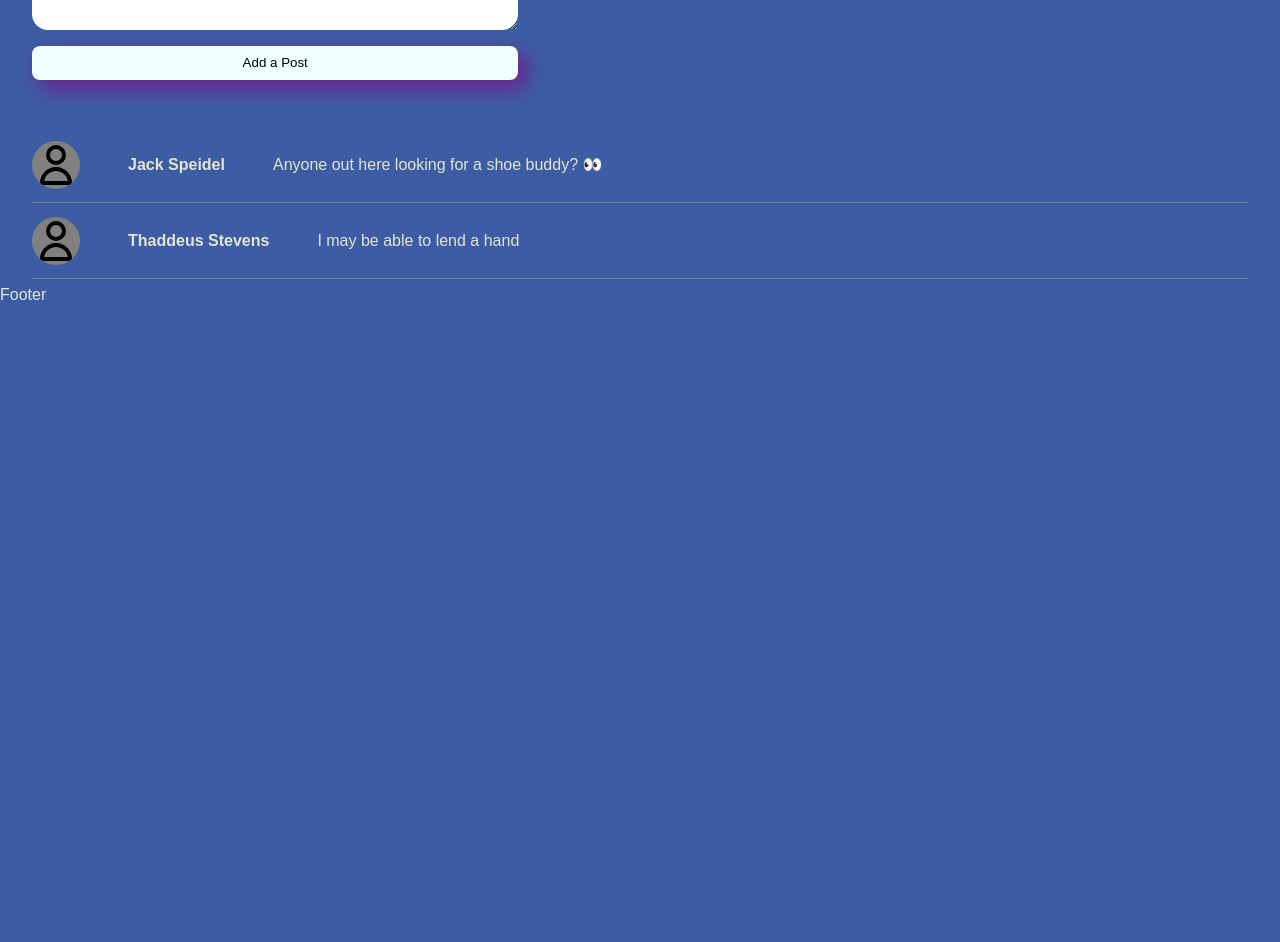
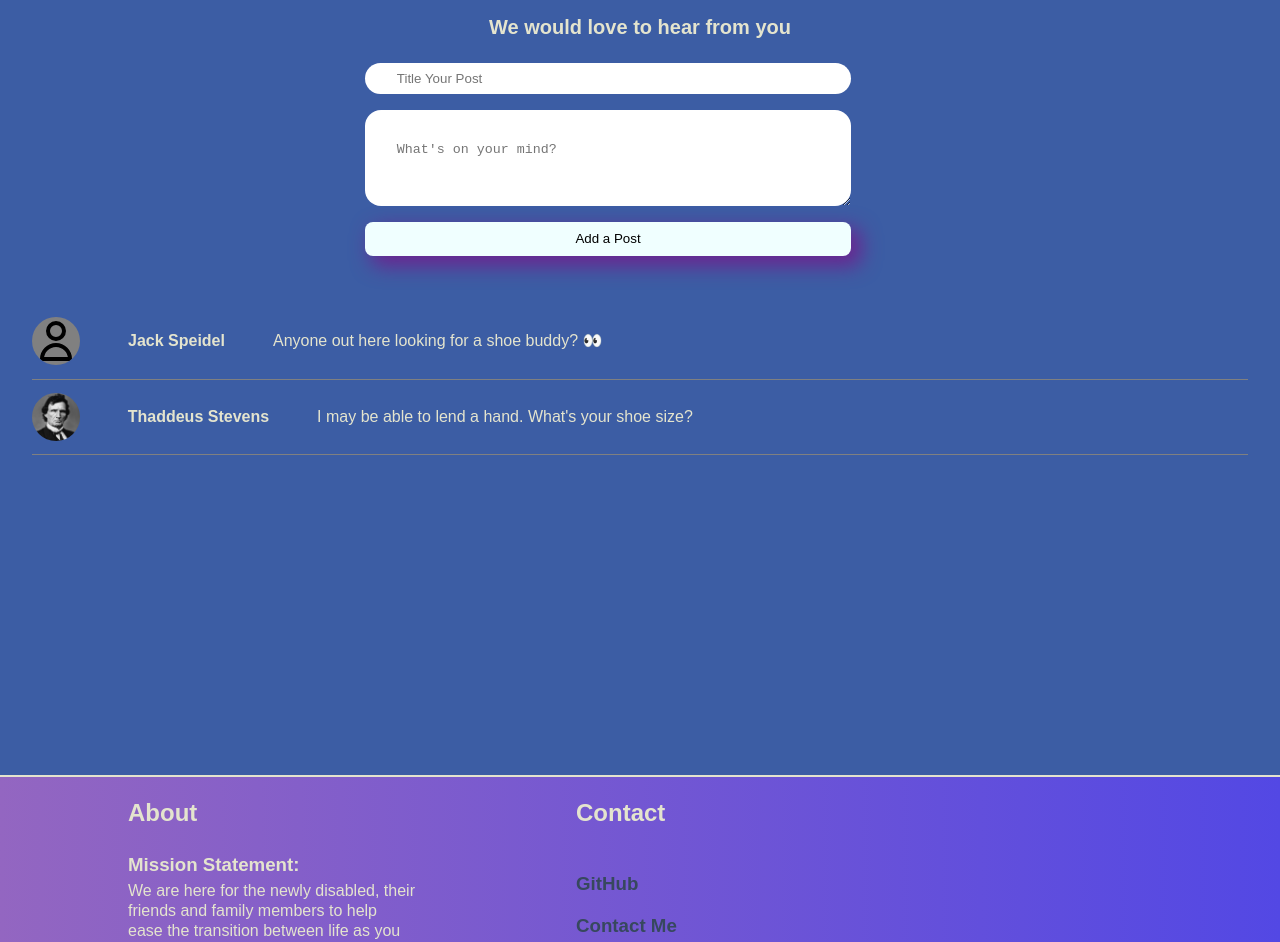
Before and after one commit to JackSpeidel/jack-speidel-capstone, a React (Create React App) app: page /community in a window 1280 px wide. Shown: the part 460-1402 px from the top of the page. Before the commit the page ends 800 px from the top, so only its background shows below. Built offline with nearby package versions, Linux system fonts and the light colour scheme.

Commit message:
footer finished and styled

```diff
--- a/src/components/AboutUs/AboutUs.jsx
+++ b/src/components/AboutUs/AboutUs.jsx
@@ -4,11 +4,12 @@ const AboutUs = () => {
 	return (
 		<div className='about'>
 			<section className='about__heading'>
-				<h2 className='about__title'>What we're here for</h2>
+				<h2 className='about__title'>What <em>we're</em> here for</h2>
 			</section>
 			<section className='about__body'>
 				<p className='about__text'>This site is for newly disabled individuals and those close to them who are looking for resources and a community of people just like you.</p>
-                <p className='about__text'>In short, we're here for each other 🦾</p>
+                <p className='about__text'>In short, we're here for each other</p>
+                <p className="about__text about__enlarge">🦾</p>
 			</section>
 		</div>
 	)
--- a/src/components/AboutUs/aboutUs.scss
+++ b/src/components/AboutUs/aboutUs.scss
@@ -29,4 +29,9 @@
     &__subheading--italicize{
         text-emphasis: i;
     }
+
+    &__enlarge {
+        margin-top: 5rem;
+        font-size: 5rem;
+    }
 }
--- a/src/components/Footer/Footer.jsx
+++ b/src/components/Footer/Footer.jsx
@@ -1,9 +1,26 @@
 import './footer.scss';
-
+import { Link } from 'react-router-dom';
 
 const Footer = () => {
   return (
-    <div>Footer</div>
+    <div className='footer'>
+        <section className="footer__container">
+            <div className='footer__column'>
+                <h2 className='footer__heading'>About</h2>
+                <h3 className='footer__subheading'>Mission Statement:</h3>
+                <p className='footer__body'>We are here for the newly disabled, their friends and family members to help ease the transition between life as you knew it and the life you lead now.</p>
+            </div>
+            <div className='footer__column'>
+                <h2 className='footer__heading'>Contact</h2>
+                <Link className='footer__link' target='_blank' rel='noreferrer' to='https://github.com/JackSpeidel'>
+                    <h3 className='footer__contact-subheading'>GitHub</h3>
+                </Link>
+                <Link className='footer__link' to=''>
+                    <h3 className='footer__contact-subheading' target='_blank' rel='noreferrer' onClick={() => window.location = 'mailto:speideljackson@gmail.com'}>Contact Me</h3>
+                </Link>
+            </div>
+        </section>
+    </div>
   )
 }
 
--- a/src/components/Footer/footer.scss
+++ b/src/components/Footer/footer.scss
@@ -0,0 +1,46 @@
+.footer {
+
+    background-image: linear-gradient(to right, rgb(147, 102, 193), rgb(83, 72, 228));
+    border-top: 2px solid rgb(228, 228, 206);
+    padding-bottom: 2rem;
+
+    &__container{
+        display: flex;
+        flex-direction: row;
+        padding-left: 8rem;
+        gap: 10rem;
+    }
+
+    &__column {
+        display: flex;
+        flex-direction: column;
+        width: 25%;
+    }
+
+    &__subheading{
+        margin: 0;
+    }
+
+    &__contact-subheading{
+        margin-bottom: -0.5rem;
+    }
+
+    &__body {
+        margin: 0;
+        line-height: 1.25rem;
+    }
+
+    &__contact-body {
+        margin: 1rem 0 0 0;
+        line-height: 1.25rem;
+    }
+
+    &__link {
+        text-decoration: none;
+        color: #37485e;
+
+        &:hover{
+            color: #3366CC;
+        }
+    }
+}
--- a/src/components/MainCards/mainCards.scss
+++ b/src/components/MainCards/mainCards.scss
@@ -4,6 +4,7 @@
     display: flex;
     justify-content: center;
     flex-direction: column;
+    margin-bottom: 15rem;
 
     &__heading {
         text-align: center;
--- a/src/components/Nav/nav.scss
+++ b/src/components/Nav/nav.scss
@@ -49,10 +49,12 @@
     align-items: center;
     justify-content: space-between;
     margin-bottom: 2rem;
-    transition: .5s ease-in-out;
+    transition: 3s ease-in-out;
     position: fixed;
     width: 100%;
     z-index: 10;
     background: inherit;
     border-bottom: 2px solid rgb(228, 228, 206);
+    top: 0;
+    background-image: linear-gradient(to right, rgb(83, 72, 228) , rgb(147, 102, 193));
 }
--- a/src/pages/Community/Community.jsx
+++ b/src/pages/Community/Community.jsx
@@ -1,7 +1,8 @@
 import './community.scss';
 import { useEffect, useState } from 'react';
 import axios from 'axios';
-import user_icon from '../../assets/images/user-svgrepo-com.svg'
+import user_icon from '../../assets/images/user-svgrepo-com.svg';
+import thaddeus from '../../assets/images/thaddeus_stevens_photo.webp'
 
 const apiUrl = "http://localhost:5050";
 
@@ -39,11 +40,11 @@ const Community = () => {
   return (
     <div className='community'>
         <section className='community__header'>
-            <h1 className='community__title'>welcome welcome welcome</h1>
+            <h1 className='community__title'>Welcome Welcome Welcome</h1>
             <h3 className='community__subheading'>Please use this space to post & respond to each other with any questions/comments you may have about being newly disabled.</h3>
         </section>
+        <h3 className='community__post-heading'>We would love to hear from you</h3>
         <section className='community__post-form'>
-            <h3 className='community__post-heading'>We would love to hear from you</h3>
             <form className='community__form' onSubmit={handleSubmit}>
                 <label htmlFor="name">{}</label>
                 <input className='community__form-title' placeholder='Title Your Post' wrap='hard' type='text' name='title' />
@@ -58,9 +59,9 @@ const Community = () => {
                 <p className='community__post-content'>Anyone out here looking for a shoe buddy? 👀</p>
             </div>
             <div className='community__post'>
-                <img className='community__user-icon' src={user_icon} alt="user icon" />
+                <img className='community__user-icon' src={thaddeus} alt="user icon" />
                 <h4 className='community__post-author'>Thaddeus Stevens</h4>
-                <p className='community__post-content'>I may be able to lend a hand</p>
+                <p className='community__post-content'>I may be able to lend a hand. What's your shoe size?</p>
             </div>
         </section>
 
--- a/src/pages/Community/community.scss
+++ b/src/pages/Community/community.scss
@@ -1,9 +1,10 @@
 .community {
 
-    margin: 0 2rem;
+    margin: 8rem 2rem 0 2rem;
 
     &__header {
         text-align: center;
+        margin-bottom: 10rem;
     }
 
     &__title {
@@ -17,11 +18,14 @@
     &__post-heading {
         text-align: center;
         font-size: 1.25rem;
+        // position: relative;
+        right: 2rem;
     }
 
     &__posts {
         display: flex;
         flex-direction: column;
+        margin-bottom: 20rem;
     }
 
     &__post {
@@ -44,7 +48,7 @@
 
     &__post-button-container {
         display: flex;
-        justify-content: flex-end;
+        justify-content: center;
         margin-top: 1rem;
         margin-right: 3rem;
     }
@@ -59,15 +63,15 @@
 
     &__post-form {
         display: flex;
-        justify-content: center;
+        align-items: center;
         margin-bottom: 3rem;
         flex-direction: column;
+        margin-top: -2rem;
     }
 
     &__form {
         display: flex;
         flex-direction: column;
-        justify-content: center;
         margin-top: 2rem;
         margin-right: 4rem;
         width: 40%;
--- a/src/pages/HomePage/homePage.scss
+++ b/src/pages/HomePage/homePage.scss
@@ -19,6 +19,6 @@
         display: flex;
         justify-content: center;
         margin-bottom: 2rem;
-        margin-top: 50rem;
+        margin-top: 20rem;
     }
 }
```
Also changed, not shown: src/assets/images/thaddeus_stevens_photo.webp (added).
